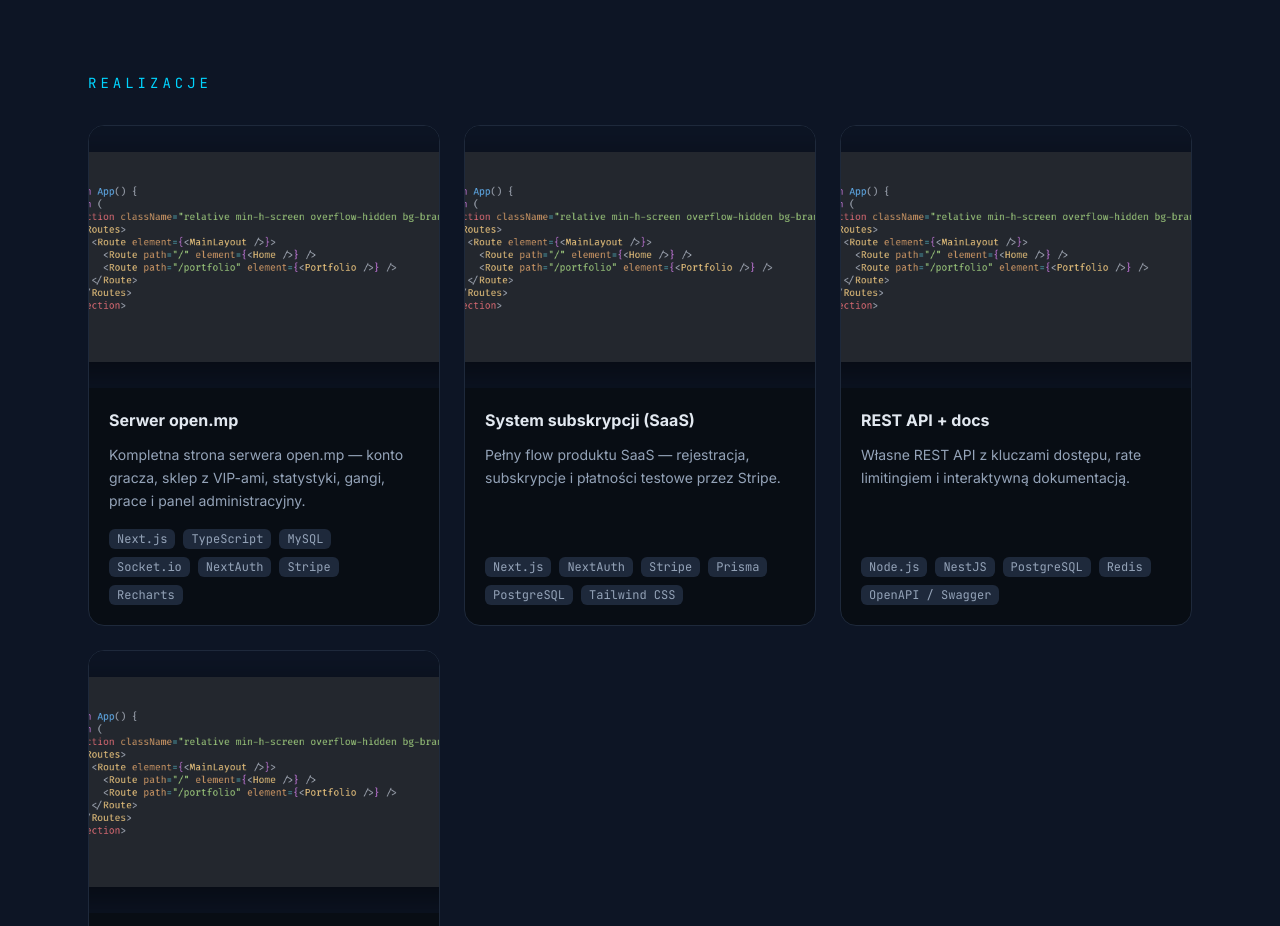
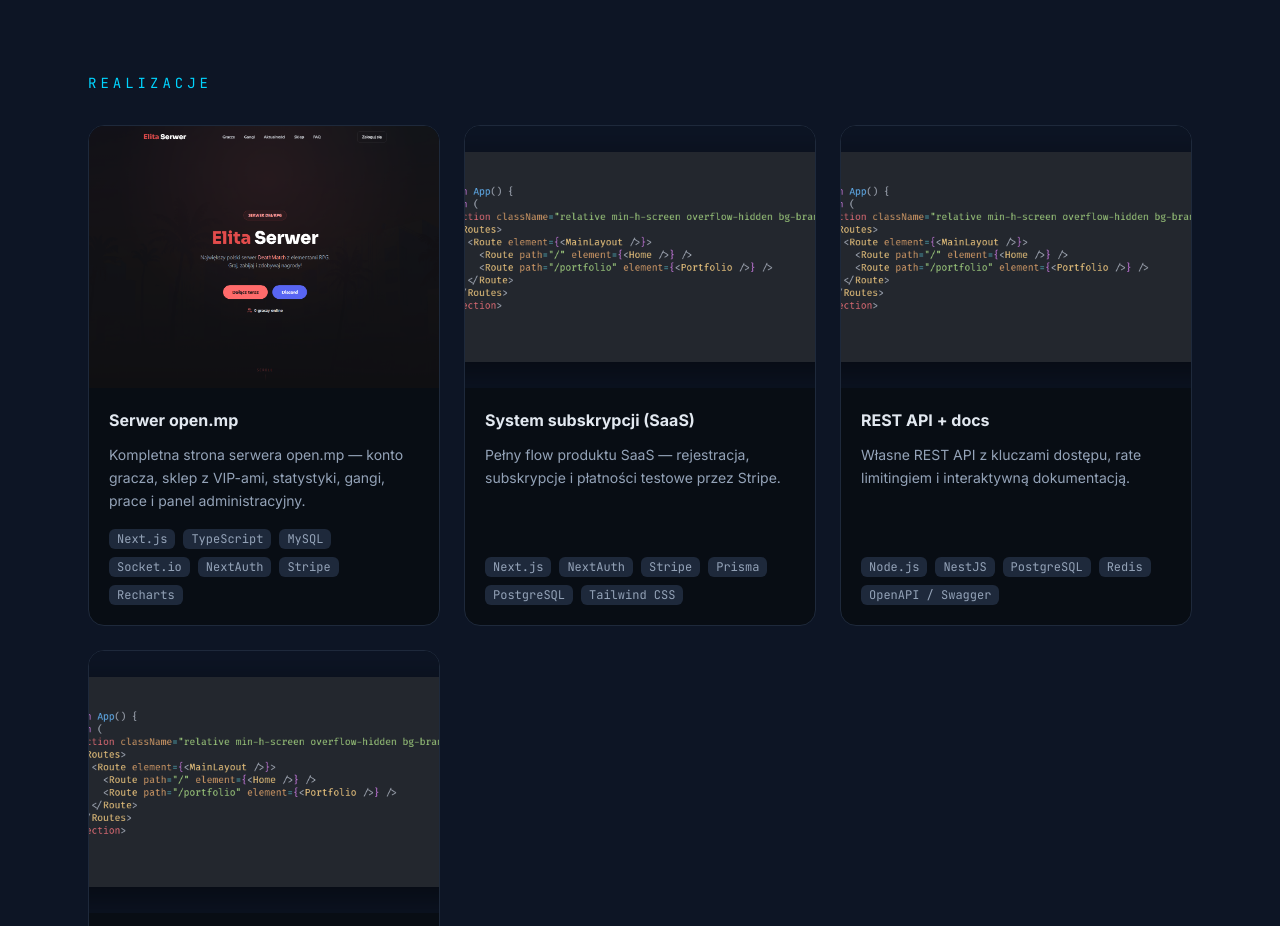
Before and after one commit to broki04/brokos-dev-next, a Next.js app: page /projects in a window 1280 px wide. Shown: the part 1080-2006 px from the top of the page. Built offline with nearby package versions, Linux system fonts and the light colour scheme.

Commit message:
added first project to live-check

```diff
--- a/data/projects.ts
+++ b/data/projects.ts
@@ -33,9 +33,9 @@ export const PROJECTS: Project[] = [
       "Stripe",
       "Recharts",
     ],
-    href: "https://www.github.com/broki04",
-    repo: "https://www.github.com/broki04",
-    image: "/code-preview.webp",
+    href: "https://elitaserver.vercel.app",
+    repo: "https://github.com/broki04/sigma-website",
+    image: "/elita-preview.webp",
     status: "wip",
   },
   {
```
Also changed, not shown: public/elita-preview.webp (added).
